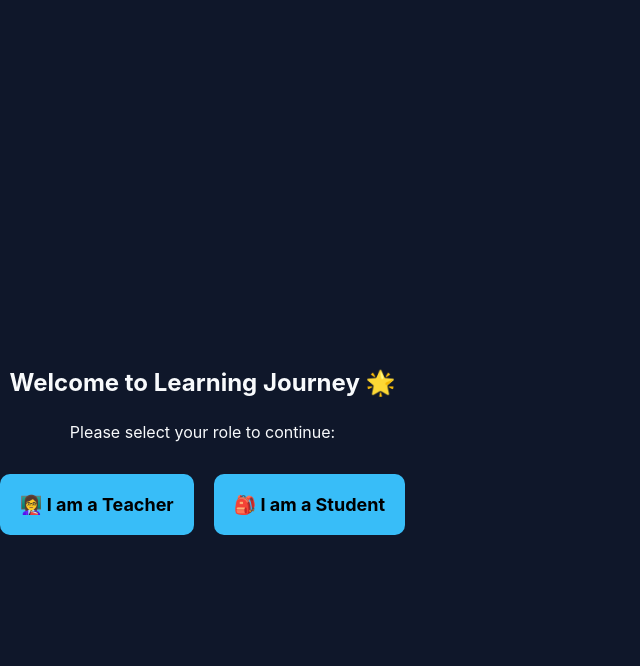
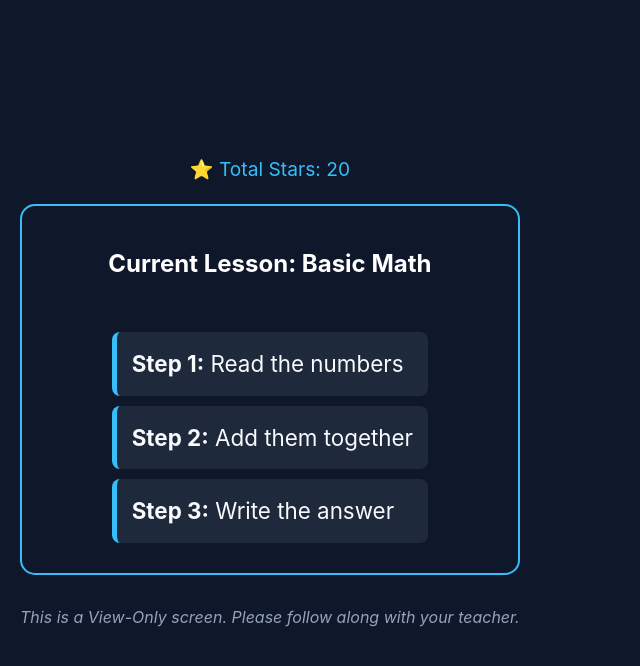
Before and after one commit to Victor2275/HOTHproject, a React (Vite) app in the folder frontend/: page /student in a window 1280 px wide. Before the commit this address led to /login. Shown: the top 666 px of the page, without its empty margins (0-640 px from the left). Built offline with nearby package versions, Linux system fonts and the light colour scheme.

Commit message:
implementing qr code

```diff
--- a/frontend/package.json
+++ b/frontend/package.json
@@ -11,6 +11,7 @@
   },
   "dependencies": {
     "framer-motion": "^12.34.3",
+    "qrcode.react": "^4.2.0",
     "react": "^19.2.0",
     "react-dom": "^19.2.0",
     "react-router-dom": "^7.13.1"
--- a/frontend/src/App.jsx
+++ b/frontend/src/App.jsx
@@ -1,133 +1,93 @@
 import { useState } from 'react';
 import { BrowserRouter as Router, Routes, Route, Link, Navigate, useNavigate } from 'react-router-dom';
+import { QRCodeSVG } from 'qrcode.react'; // Import QR library
 import TeacherView from './components/TeacherView';
 import StudentView from './components/StudentView';
 import RewardView from './components/RewardView';
 import EmotionView from './components/EmotionView';
 import './App.css';
 
-// 1. Create a simple Login Component right inside App.jsx
-function Login({ setRole }) {
+// New Component: Initial Session/QR Code screen
+function SessionSetup({ setRole }) {
   const navigate = useNavigate();
+  // In a real app, this URL would point to your hosted student page
+  const studentJoinUrl = `${window.location.origin}/student`;
 
-  const handleRoleSelection = (selectedRole) => {
-    setRole(selectedRole); // Lock in the role
-    // Send the user to their respective dashboard
-    if (selectedRole === 'teacher') {
-      navigate('/teacher');
-    } else {
-      navigate('/student');
-    }
+  const startSession = () => {
+    setRole('teacher');
+    navigate('/teacher');
   };
 
   return (
-    <div className="login-container" style={{ textAlign: 'center', marginTop: '100px' }}>
-      <h2>Welcome to Learning Journey 🌟</h2>
-      <p>Please select your role to continue:</p>
-
-      <div style={{ display: 'flex', justifyContent: 'center', gap: '20px', marginTop: '30px' }}>
-        <button
-          onClick={() => handleRoleSelection('teacher')}
-          style={{ padding: '20px', fontSize: '18px', cursor: 'pointer', borderRadius: '10px' }}
-        >
-          👩‍🏫 I am a Teacher
-        </button>
-        <button
-          onClick={() => handleRoleSelection('student')}
-          style={{ padding: '20px', fontSize: '18px', cursor: 'pointer', borderRadius: '10px' }}
-        >
-          🎒 I am a Student
-        </button>
+    <div className="setup-container" style={{ textAlign: 'center', marginTop: '50px' }}>
+      <h2>🏫 Start New Learning Session</h2>
+      <div style={{ background: 'white', padding: '20px', display: 'inline-block', borderRadius: '10px' }}>
+        <QRCodeSVG value={studentJoinUrl} size={256} />
       </div>
+      <p style={{ marginTop: '20px' }}>Students: Scan to join the session!</p>
+      <button
+        onClick={startSession}
+        style={{ padding: '15px 30px', fontSize: '1.2rem', marginTop: '30px' }}
+      >
+        Enter Teacher Dashboard →
+      </button>
     </div>
   );
 }
 
-
 export default function App() {
-  // 2. Start with 'null' so the app knows the user hasn't chosen yet
-  const [role, setRole] = useState(null);
+  const [role, setRole] = useState(null); // Starts null, set to 'teacher' via SessionSetup
   const [points, setPoints] = useState(20);
   const [tasks, setTasks] = useState([
     { id: 1, title: "Basic Math", steps: ["Read the numbers", "Add them together", "Write the answer"] }
   ]);
-
-  // 🌟 ADDED: The forest state now lives here so it never gets deleted!
   const [forest, setForest] = useState([]);
+  const [emotions, setEmotions] = useState([]);
 
   return (
     <Router>
       <div className="app-container">
-
-        {/* 3. Hide the entire header & navigation if the user hasn't logged in */}
-        {role && (
+        {role === 'teacher' && (
           <header>
-            <h1>🌟 Learning Journey</h1>
+            <h1>🌟 Learning Journey (Teacher)</h1>
             <nav>
-              {/* Only show Teacher Mode button to teachers */}
-              {role === 'teacher' && (
-                <Link to="/teacher"><button>1. Teacher Mode</button></Link>
-              )}
-              <Link to="/student"><button>2. Student Mode</button></Link>
-              <Link to="/reward"><button>3. My Forest (Rewards)</button></Link>
-              <Link to="/emotion"><button>4. Emotion Log</button></Link>
+              <Link to="/teacher"><button>Dashboard</button></Link>
+              <Link to="/reward"><button>Forest View</button></Link>
+              <Link to="/emotion"><button>Emotion Logs</button></Link>
             </nav>
-            <div className="points-display">⭐ Stars: {points}</div>
+            <div className="points-display">⭐ Class Stars: {points}</div>
           </header>
         )}
 
         <main>
           <Routes>
-            {/* The Login Page Route */}
-            <Route
-              path="/login"
-              element={
-                !role
-                  ? <Login setRole={setRole} />
-                  : <Navigate to={role === 'teacher' ? '/teacher' : '/student'} replace />
-              }
-            />
+            {/* Start page is now Session Setup */}
+            <Route path="/" element={<SessionSetup setRole={setRole} />} />
 
-            {/* PROTECTED ROUTE: Teacher View */}
             <Route
               path="/teacher"
               element={
                 role === 'teacher'
                   ? <TeacherView tasks={tasks} setTasks={setTasks} />
-                  : <Navigate to={role ? "/student" : "/login"} replace /> // Bounce back to student or login
+                  : <Navigate to="/" replace />
               }
             />
 
-            {/* PROTECTED ROUTES: Student Views (Require ANY role to view) */}
+            {/* Student route is always accessible but view-only */}
             <Route
               path="/student"
-              element={
-                role
-                  ? <StudentView tasks={tasks} points={points} setPoints={setPoints} />
-                  : <Navigate to="/login" replace />
-              }
+              element={<StudentView tasks={tasks} points={points} />}
             />
 
-            {/* 🌟 ADDED: Passing forest and setForest into the RewardView Route */}
             <Route
               path="/reward"
-              element={
-                role
-                  ? <RewardView points={points} setPoints={setPoints} forest={forest} setForest={setForest} />
-                  : <Navigate to="/login" replace />
-              }
+              element={<RewardView points={points} setPoints={setPoints} forest={forest} setForest={setForest} />}
             />
+
             <Route
               path="/emotion"
-              element={
-                role
-                  ? <EmotionView />
-                  : <Navigate to="/login" replace />
-              }
+              element={<EmotionView emotions={emotions} setEmotions={setEmotions} />}
             />
-
-            {/* 4. Default Route: Redirect to Login automatically */}
-            <Route path="/" element={<Navigate to="/login" replace />} />
           </Routes>
         </main>
       </div>
--- a/frontend/src/components/StudentView.jsx
+++ b/frontend/src/components/StudentView.jsx
@@ -1,54 +1,46 @@
+import React from 'react';
 
-import { useState } from 'react';
+export default function StudentView({ tasks, points }) {
+  // Grab the latest task added by the teacher
+  const task = tasks[tasks.length - 1];
 
-export default function StudentView({ tasks, points, setPoints }) {
-  const [currentStep, setCurrentStep] = useState(0);
-  const [showMoodWheel, setShowMoodWheel] = useState(false);
-
-  // Grab the first task for this demo
-  const task = tasks[0];
-
-  const handleCompleteStep = () => {
-    if (currentStep < task.steps.length - 1) {
-      setCurrentStep(currentStep + 1);
-    } else {
-      setShowMoodWheel(true);
-      setPoints(points + 10); // Reward the child for finishing!
-    }
-  };
-
-  const handleMoodSelect = (mood) => {
-    alert(`You felt ${mood}! Great job finishing your task. Go check your Forest!`);
-    setShowMoodWheel(false);
-    setCurrentStep(0); // reset for next time
-  };
-
-  if (!task) return <p>No tasks available! Ask the teacher to add one.</p>;
+  if (!task) return (
+    <div style={{ textAlign: 'center', marginTop: '50px' }}>
+      <h2>🎒 Student Display</h2>
+      <p>Waiting for the teacher to assign a task...</p>
+    </div>
+  );
 
   return (
-    <div className="student-view" style={{ textAlign: 'center' }}>
-      <h2>🎒 Student Task</h2>
+    <div className="student-view" style={{ textAlign: 'center', padding: '20px' }}>
+      <div style={{ marginBottom: '20px', fontSize: '1.2rem', color: '#38bdf8' }}>
+        ⭐ Total Stars: {points}
+      </div>
 
-      {!showMoodWheel ? (
-        <div className="task-card">
-          <h3>Task: {task.title}</h3>
-          <div className="step-box" style={{ fontSize: '1.5rem', margin: '20px', padding: '20px', background: '#fff9c4', borderRadius: '10px' }}>
-            <strong>Step {currentStep + 1}:</strong> {task.steps[currentStep]}
-          </div>
-          <button onClick={handleCompleteStep} style={{ fontSize: '1.2rem', padding: '10px 20px' }}>
-            I did it! ✅
-          </button>
+      <div className="task-card" style={{ border: '2px solid #38bdf8', borderRadius: '15px', padding: '20px' }}>
+        <h2 style={{ color: '#fff' }}>Current Lesson: {task.title}</h2>
+        <div className="steps-list" style={{ textAlign: 'left', display: 'inline-block', marginTop: '20px' }}>
+          {task.steps.map((step, index) => (
+            <div
+              key={index}
+              className="step-box"
+              style={{
+                fontSize: '1.4rem',
+                margin: '10px 0',
+                padding: '15px',
+                background: '#1e293b',
+                borderRadius: '8px',
+                borderLeft: '5px solid #38bdf8'
+              }}
+            >
+              <strong>Step {index + 1}:</strong> {step}
+            </div>
+          ))}
         </div>
-      ) : (
-        <div className="mood-wheel">
-          <h3>How did this task make you feel?</h3>
-          <div style={{ display: 'flex', justifyContent: 'center', gap: '20px', marginTop: '20px' }}>
-            <button onClick={() => handleMoodSelect('Happy')} style={{ fontSize: '3rem', background: 'transparent', border: 'none', cursor: 'pointer' }}>😀</button>
-            <button onClick={() => handleMoodSelect('Okay')} style={{ fontSize: '3rem', background: 'transparent', border: 'none', cursor: 'pointer' }}>😐</button>
-            <button onClick={() => handleMoodSelect('Frustrated')} style={{ fontSize: '3rem', background: 'transparent', border: 'none', cursor: 'pointer' }}>😤</button>
-          </div>
-        </div>
-      )}
+      </div>
+      <p style={{ marginTop: '30px', fontStyle: 'italic', color: '#94a3b8' }}>
+        This is a View-Only screen. Please follow along with your teacher.
+      </p>
     </div>
   );
 }
```
Also changed, not shown: frontend/src/assets/App.jsx (deleted, +0 -36 lines), 1 other file (tests, documents, lock files or other folders).
